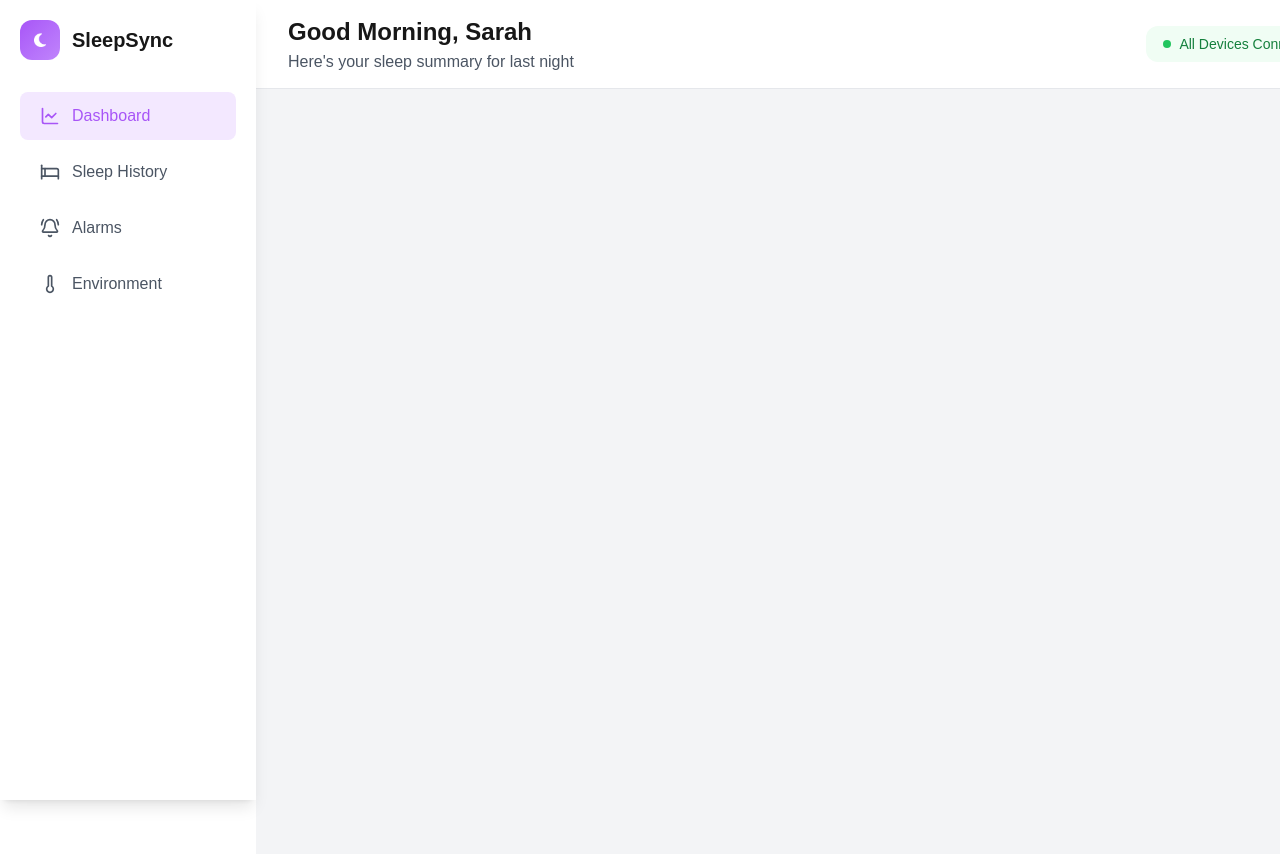
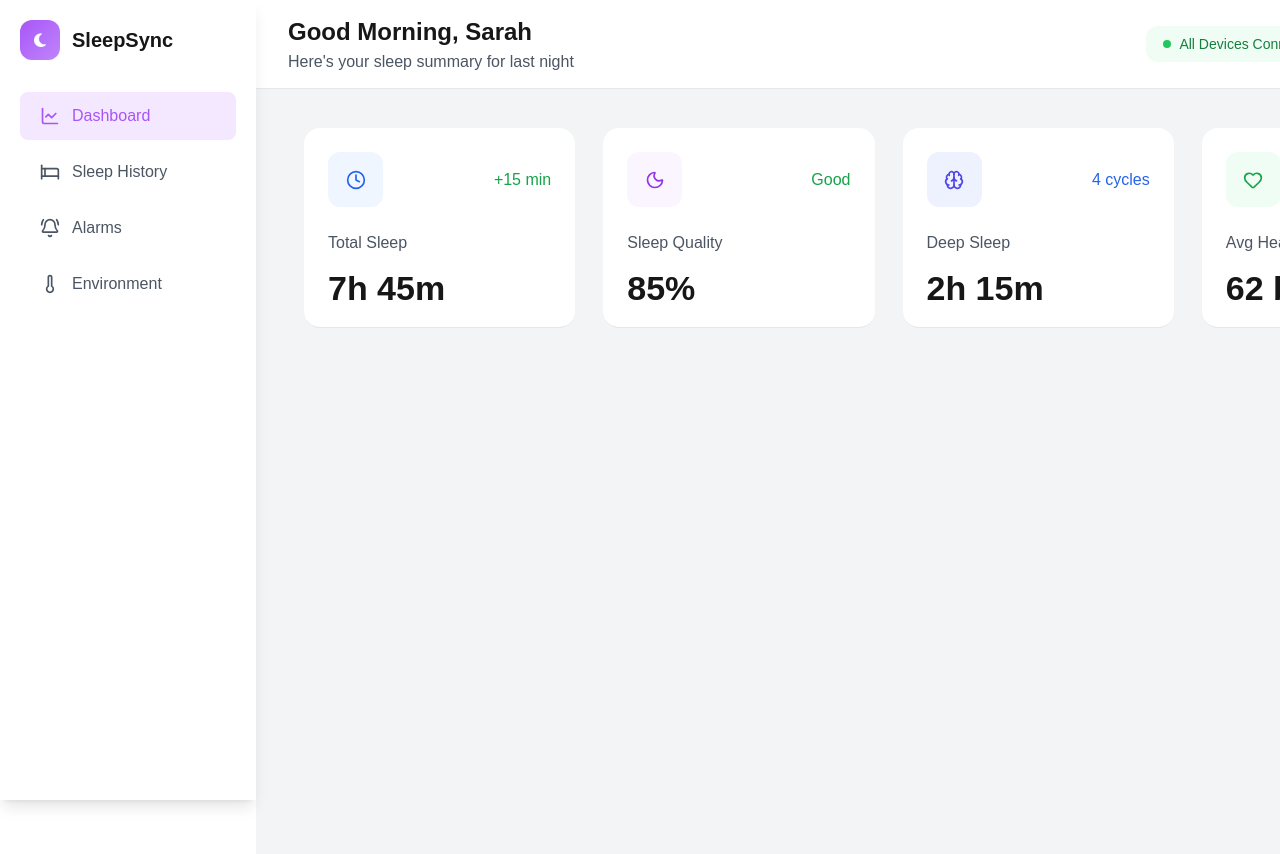
Before and after one commit to HGKXZ/embed-project-sleep-tracker, a Next.js app: page /dashboard in a window 1280 px wide. Shown: the top 854 px of the page. Built offline with nearby package versions, Linux system fonts and the light colour scheme.

Commit message:
Add sleep stats cards

```diff
--- a/src/app/dashboard/page.tsx
+++ b/src/app/dashboard/page.tsx
@@ -1,13 +1,56 @@
 import Sidebar from "@/components/Sidebar"
 import Topbar from "@/components/Topbar"
+import { Brain, Clock, Heart, Moon } from "lucide-react"
 
-export default function SignIn() {
+export default function Dashboard() {
   return (
     <div className="w-[1521px] h-[1521px] flex flex-row">
         <Sidebar/>
         <div className="flex flex-col w-[1265px] h-[1521px] ml-[256px]">
           <Topbar/>
-          <div className="w-full h-[1441px] bg-[#F3F4F6] mt-[80px]">
+          <div className="w-full h-[1441px] bg-[#F3F4F6] mt-[80px] p-12">
+            <div className="w-full h-[200px] flex flex-row gap-7">
+              <div className="w-[300px] h-full bg-white rounded-2xl shadow-lgp-6 border-b border-[#E5E7EB] p-6 flex flex-col">
+                <div className="w-full h-[55px] flex flex-row justify-between items-center mb-6">
+                  <div className="w-[55px] h-[55px] bg-[#EFF6FF] rounded-xl flex justify-center items-center">
+                    <Clock size={20} className="text-[#2563EB]"/>
+                  </div>
+                  <p className="font-inter font-medium text-[16px] text-[#16A34A]">+15 min</p>
+                </div>
+                <p className="font-inter font-medium text-[16px] text-[#4B5563] mb-2">Total Sleep</p>
+                <p className="font-inter font-bold text-[34px]">7h 45m</p>
+              </div>
+              <div className="w-[300px] h-full bg-white rounded-2xl shadow-lgp-6 border-b border-[#E5E7EB] p-6 flex flex-col">
+                <div className="w-full h-[55px] flex flex-row justify-between items-center mb-6">
+                  <div className="w-[55px] h-[55px] bg-[#FAF5FF] rounded-xl flex justify-center items-center">
+                    <Moon size={20} className="text-[#9333EA]"/>
+                  </div>
+                  <p className="font-inter font-medium text-[16px] text-[#16A34A]">Good</p>
+                </div>
+                <p className="font-inter font-medium text-[16px] text-[#4B5563] mb-2">Sleep Quality</p>
+                <p className="font-inter font-bold text-[34px]">85%</p>
+              </div>
+              <div className="w-[300px] h-full bg-white rounded-2xl shadow-lgp-6 border-b border-[#E5E7EB] p-6 flex flex-col">
+                <div className="w-full h-[55px] flex flex-row justify-between items-center mb-6">
+                  <div className="w-[55px] h-[55px] bg-[#EEF2FF] rounded-xl flex justify-center items-center">
+                    <Brain size={20} className="text-[#4F46E5]"/>
+                  </div>
+                  <p className="font-inter font-medium text-[16px] text-[#2563EB]">4 cycles</p>
+                </div>
+                <p className="font-inter font-medium text-[16px] text-[#4B5563] mb-2">Deep Sleep</p>
+                <p className="font-inter font-bold text-[34px]">2h 15m</p>
+              </div>
+              <div className="w-[300px] h-full bg-white rounded-2xl shadow-lgp-6 border-b border-[#E5E7EB] p-6 flex flex-col">
+                <div className="w-full h-[55px] flex flex-row justify-between items-center mb-6">
+                  <div className="w-[55px] h-[55px] bg-[#F0FDF4] rounded-xl flex justify-center items-center">
+                    <Heart size={20} className="text-[#16A34A]"/>
+                  </div>
+                  <p className="font-inter font-medium text-[16px] text-[#16A34A]">Normal</p>
+                </div>
+                <p className="font-inter font-medium text-[16px] text-[#4B5563] mb-2">Avg Heart Rate</p>
+                <p className="font-inter font-bold text-[34px]">62 bpm</p>
+              </div>
+            </div>
           </div>
         </div>
     </div>
--- a/src/components/Topbar.tsx
+++ b/src/components/Topbar.tsx
@@ -2,8 +2,11 @@
 
 import { useState } from "react";
 import { Bell, User } from "lucide-react";
+import { useRouter } from "next/navigation";
 
 export default function Topbar() {
+
+    const router = useRouter();
 
     return (
         <div className="w-full h-[89px] bg-white border-b border-[#E5E7EB] flex flex-row items-center px-8 fixed">
@@ -17,7 +20,7 @@ export default function Topbar() {
                     <p className="font-inter font-medium text-[14px] text-[#15803D]">All Devices Connected</p>
                 </div>
                 <Bell size={20} className="cursor-pointer"/>
-                <div className="w-[40px] h-[40px] rounded-full bg-[#F3F4F6] flex justify-center items-center">
+                <div className="w-[40px] h-[40px] rounded-full bg-[#F3F4F6] flex justify-center items-center" onClick={() => router.push('/sign-in')}>
                     <User size={20} className="m-2 text-[#6B7280] cursor-pointer"/>
                 </div>
             </div>
```
